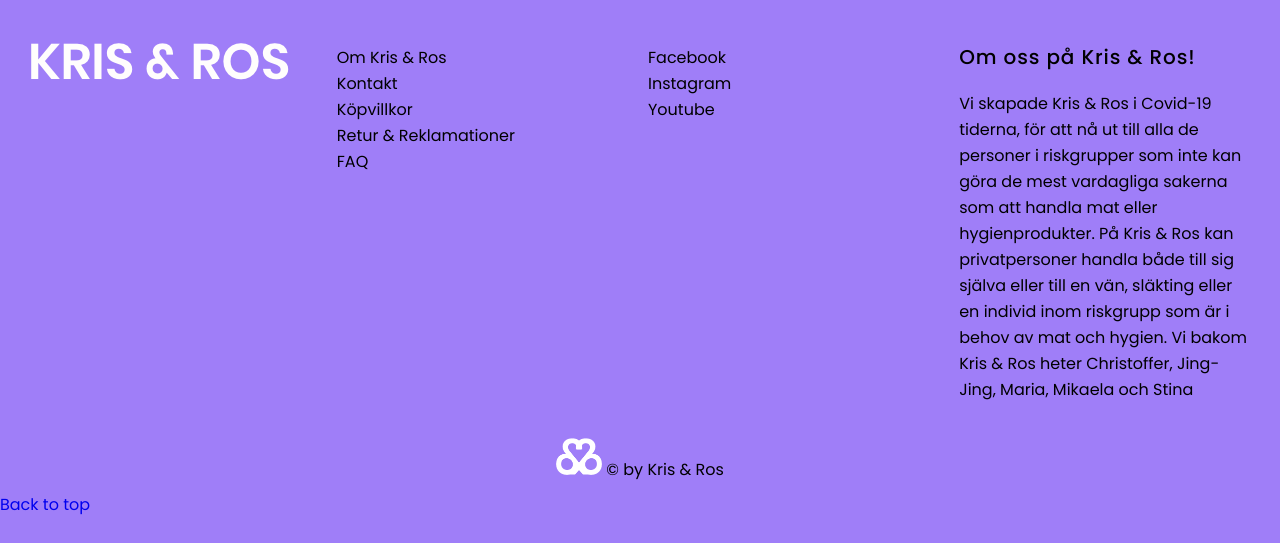
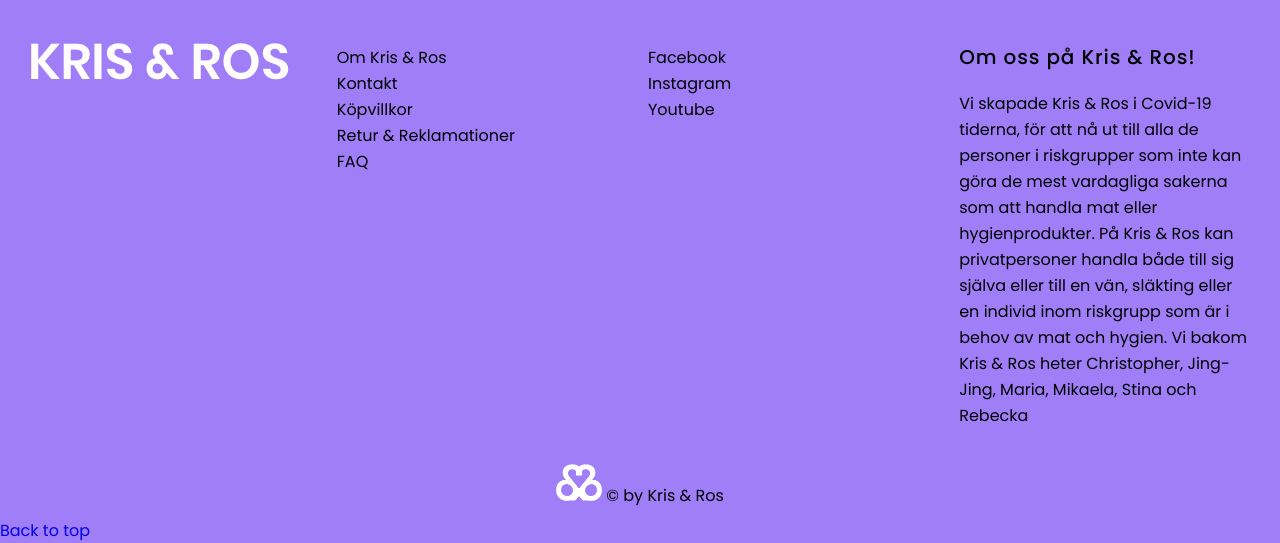
Before and after one commit to Floralforest19/G01, a PHP site: page / in a window 1280 px wide. Shown: the part 325-868 px from the top of the page. Before the commit the page ends 840 px from the top, so only its background shows below. Run offline with PHP 8.4, Linux system fonts and the light colour scheme; data that the repository does not hold is empty.

Commit message:
Update footer.php
Change names

```diff
--- a/footer.php
+++ b/footer.php
@@ -21,7 +21,7 @@
                 riskgrupper som inte kan göra de mest vardagliga sakerna som att handla mat eller hygienprodukter.
                 På Kris & Ros kan privatpersoner handla både till sig själva eller till en vän, släkting eller en
                 individ inom riskgrupp som är i behov av mat och hygien.
-                Vi bakom Kris & Ros heter Christoffer, Jing-Jing, Maria, Mikaela och Stina </p>
+                Vi bakom Kris & Ros heter Christopher, Jing-Jing, Maria, Mikaela, Stina och Rebecka </p>
         </div>
     </div>
     <div class="footer-bottom">
```
